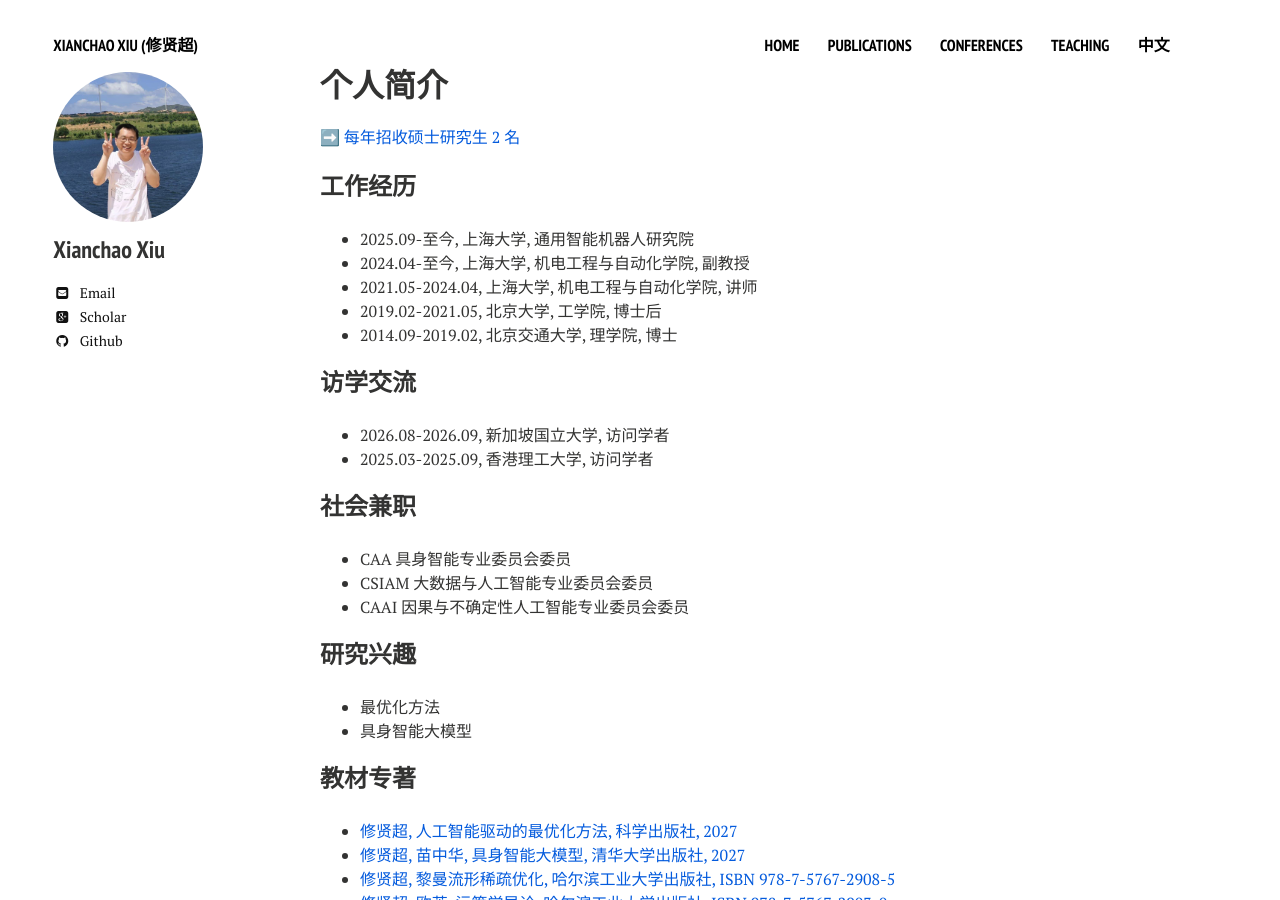
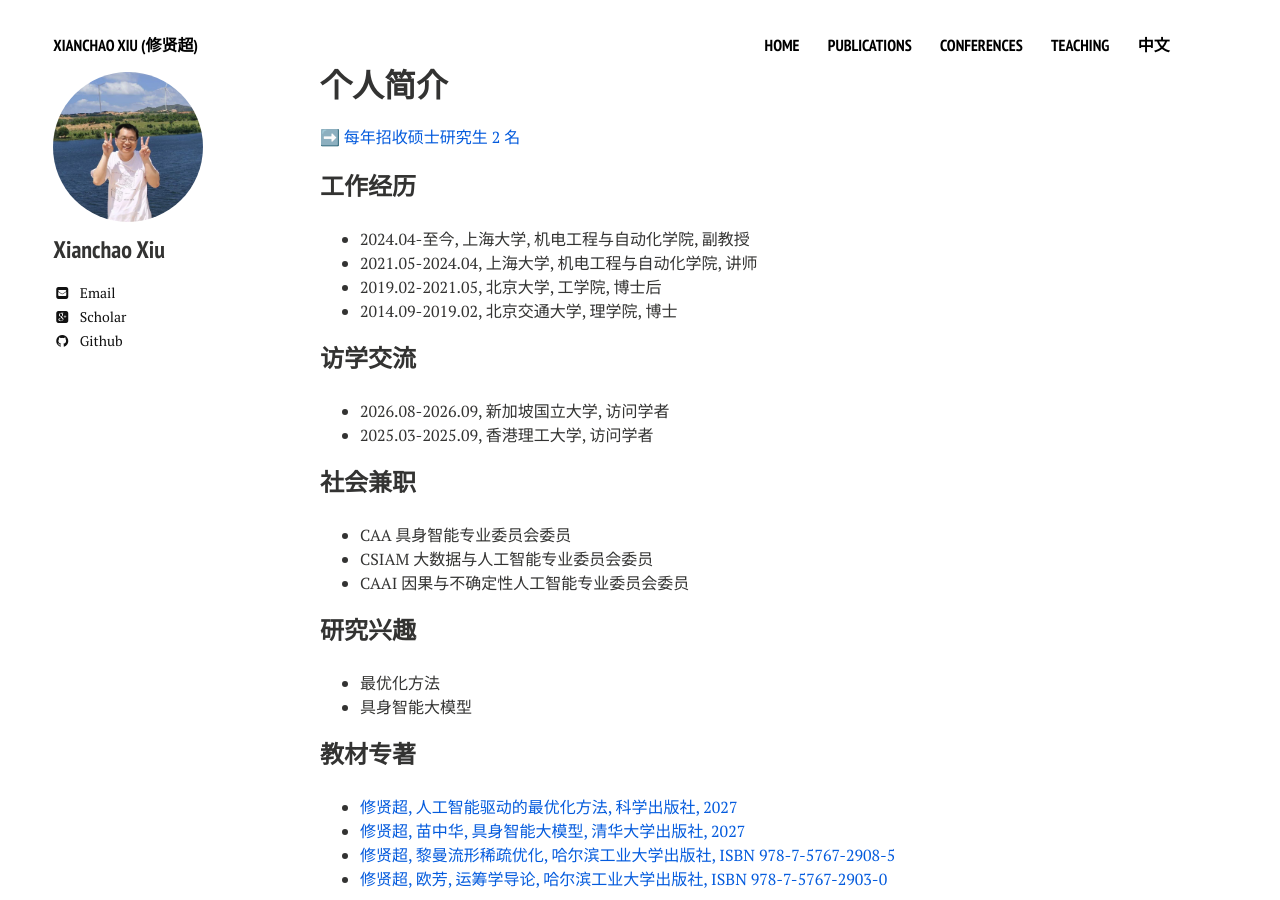
Before and after one commit to xianchaoxiu/xianchaoxiu.github.io, a Jekyll site: the page built from chinese/index.md, in a window 1280 px wide and 900 px high. Built offline with Jekyll 4.4.1, drawn with Linux system fonts in a browser that asks for light colours; nearby versions of some CDN libraries.

Commit message:
Update index.md

```diff
--- a/chinese/index.md
+++ b/chinese/index.md
@@ -11,7 +11,6 @@ share: false
 
 
 ### 工作经历
-* 2025.09-至今, 上海大学, 通用智能机器人研究院 <br>
 * 2024.04-至今, 上海大学, 机电工程与自动化学院, 副教授 <br>
 * 2021.05-2024.04, 上海大学, 机电工程与自动化学院, 讲师 <br>
 * 2019.02-2021.05, 北京大学, 工学院, 博士后 <br>
```
